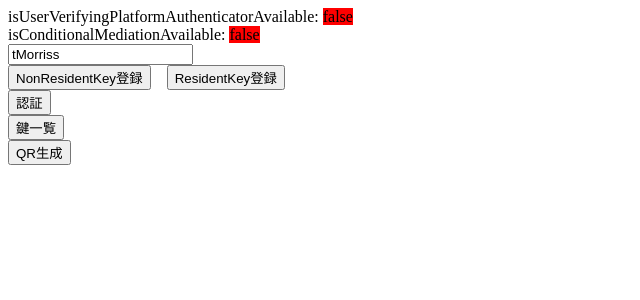
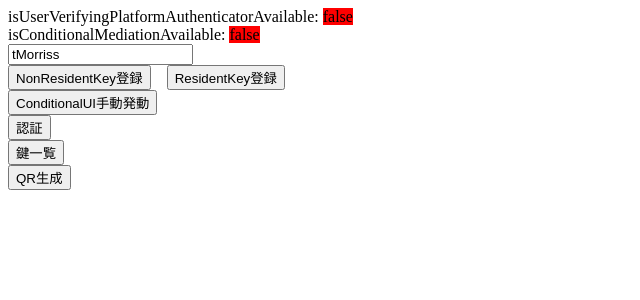
Before and after one commit to tMorriss/WebAuthn_Django, a Django app: page / in a window 1280 px wide. Shown: the top 300 px of the page, without its empty margins (0-640 px from the left). Run offline with Django 3.2, Linux system fonts and the light colour scheme.

Commit message:
add manual conditional ui

```diff
--- a/webauthn/templates/index.html
+++ b/webauthn/templates/index.html
@@ -50,6 +50,7 @@
     isConditionalMediationAvailable: <span id="isCMAStatus"></span><br>
     <input type="username" id="register_username" value="tMorriss" autocomplete="webauthn" /><br>
     <button onclick="register(false)">NonResidentKey登録</button>&emsp;<button onclick="register(true)">ResidentKey登録</button><br>
+    <button onclick="fireConditionalUi()">ConditionalUI手動発動</button><br>
     <button onclick="auth()">認証</button><br>
     <div id="resultMsg"></div>
     <button onclick="showList()">鍵一覧</button>
```
